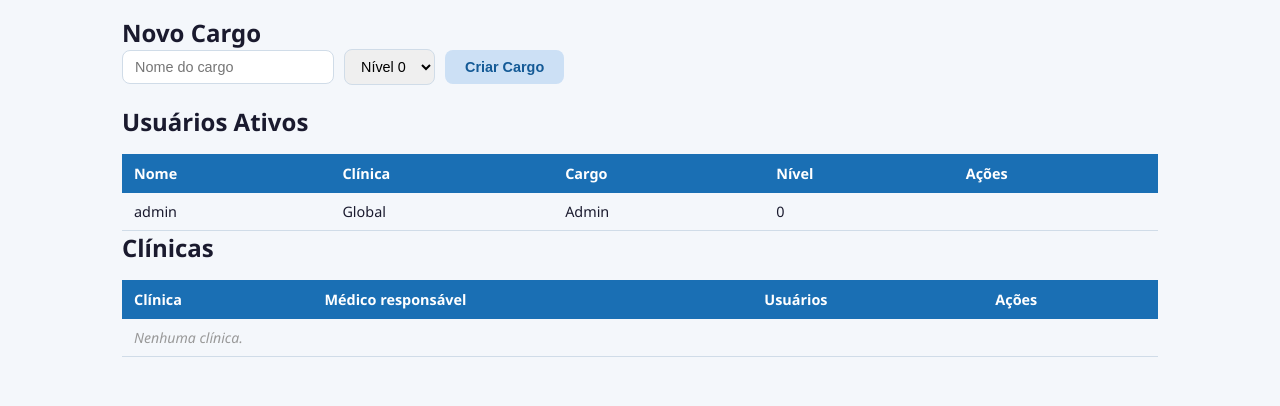
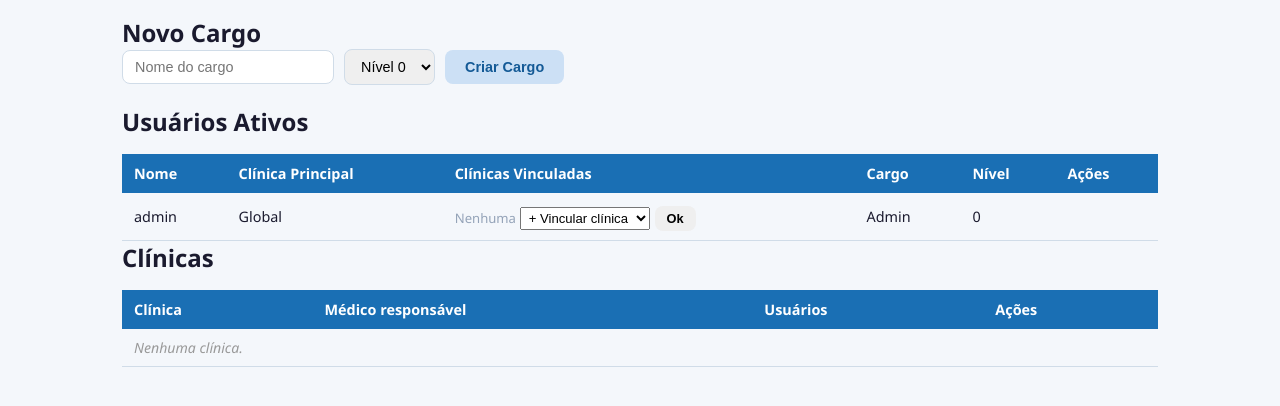
Before and after one commit to mugO-Santos/formulariO, a Flask app: page /painel/usuarios/ in a window 1280 px wide. Shown: the part 292-698 px from the top of the page. Run offline with Flask 3, Linux system fonts and the light colour scheme; a user stored in the database is signed in.

Commit message:
feat: many-to-many usuario-clinica, logo compartilhada entre clinicas vinculadas

```diff
--- a/app/models.py
+++ b/app/models.py
@@ -1,6 +1,13 @@
 from datetime import datetime, timezone
 from flask_login import UserMixin
 from app.extensions import db
+
+# Association table: many-to-many between Usuario and Clinica
+usuario_clinicas = db.Table(
+    "usuario_clinicas",
+    db.Column("usuario_id", db.Integer, db.ForeignKey("usuarios.id"), primary_key=True),
+    db.Column("clinica_id", db.Integer, db.ForeignKey("clinicas.id"), primary_key=True),
+)
 
 
 class Clinica(db.Model):
@@ -53,6 +60,9 @@ class Usuario(UserMixin, db.Model):
 
     cargo = db.relationship("Cargo", back_populates="usuarios")
     clinica = db.relationship("Clinica", back_populates="usuarios")
+    clinicas_vinculadas = db.relationship(
+        "Clinica", secondary=usuario_clinicas, backref="usuarios_vinculados"
+    )
     logs = db.relationship("Log", back_populates="usuario")
     notificacoes = db.relationship("Notificacao", back_populates="usuario")
     encaminhamentos_enviados = db.relationship("Encaminhamento", back_populates="enviado_por")
--- a/app/routes/usuarios.py
+++ b/app/routes/usuarios.py
@@ -65,12 +65,16 @@ def novo():
     else:
         clinica_id = current_user.clinica_id
 
-    db.session.add(Usuario(
+    clinica = Clinica.query.get(clinica_id) if clinica_id else None
+    novo_usuario = Usuario(
         nome=nome,
         senha_hash=generate_password_hash(senha),
         cargo_id=cargo.id,
         clinica_id=clinica_id,
-    ))
+    )
+    if clinica:
+        novo_usuario.clinicas_vinculadas.append(clinica)
+    db.session.add(novo_usuario)
     db.session.commit()
     flash(f"Usuário '{nome}' criado.", "success")
     return redirect(url_for("usuarios.index"))
@@ -160,6 +164,38 @@ def excluir(uid):
     return redirect(url_for("usuarios.index"))
 
 
+@bp.route("/<int:uid>/vincular-clinica", methods=["POST"])
+@login_required
+@superadmin_required
+def vincular_clinica(uid):
+    usuario = Usuario.query.get_or_404(uid)
+    clinica_id_raw = request.form.get("clinica_id", "").strip()
+    if not clinica_id_raw:
+        flash("Selecione uma clínica.", "danger")
+        return redirect(url_for("usuarios.index"))
+    clinica = Clinica.query.get_or_404(int(clinica_id_raw))
+    if clinica not in usuario.clinicas_vinculadas:
+        usuario.clinicas_vinculadas.append(clinica)
+        db.session.commit()
+        flash(f"Clínica '{clinica.nome}' vinculada ao usuário '{usuario.nome}'.", "success")
+    else:
+        flash("Usuário já está vinculado a essa clínica.", "info")
+    return redirect(url_for("usuarios.index"))
+
+
+@bp.route("/<int:uid>/desvincular-clinica/<int:cid>", methods=["POST"])
+@login_required
+@superadmin_required
+def desvincular_clinica(uid, cid):
+    usuario = Usuario.query.get_or_404(uid)
+    clinica = Clinica.query.get_or_404(cid)
+    if clinica in usuario.clinicas_vinculadas:
+        usuario.clinicas_vinculadas.remove(clinica)
+        db.session.commit()
+        flash(f"Clínica '{clinica.nome}' desvinculada do usuário '{usuario.nome}'.", "success")
+    return redirect(url_for("usuarios.index"))
+
+
 @bp.route("/novo-cargo", methods=["POST"])
 @login_required
 @superadmin_required
@@ -192,13 +228,18 @@ def _redirect_back(default_endpoint="painel.index"):
 @bp.route("/clinica/logo", methods=["POST"])
 @login_required
 def atualizar_logo_clinica():
-    if not current_user.clinica_id:
+    clinicas_alvo = current_user.clinicas_vinculadas
+    if not clinicas_alvo:
         flash("Selecione uma clínica para usar esta função.", "danger")
         return _redirect_back("painel.meu_perfil")
 
-    clinica = Clinica.query.get_or_404(current_user.clinica_id)
+    # Use primary clinic for context (nome_impresso, logo preview)
+    clinica_principal = current_user.clinica or clinicas_alvo[0]
+
     nome_impresso = request.form.get("nome_impresso", "").strip() or None
-    clinica.nome_impresso = nome_impresso
+    # Update nome_impresso only on clinicas where this user is primary owner
+    # (to avoid overwriting another clinic's name unintentionally)
+    clinica_principal.nome_impresso = nome_impresso
 
     arquivo = request.files.get("logo")
     if arquivo and arquivo.filename:
@@ -215,15 +256,32 @@ def atualizar_logo_clinica():
         from flask import current_app
         logo_dir = os.path.join(current_app.static_folder, "logos")
         os.makedirs(logo_dir, exist_ok=True)
-        # Remove logo anterior se existir
-        if clinica.logo_path:
-            caminho_antigo = os.path.join(current_app.static_folder, clinica.logo_path.lstrip("/"))
-            if os.path.isfile(caminho_antigo):
-                os.remove(caminho_antigo)
-        nome_arquivo = f"clinica_{clinica.id}_{uuid.uuid4().hex[:8]}.{ext}"
+
+        # Collect old logo paths that will be replaced
+        old_paths = {c.logo_path for c in clinicas_alvo if c.logo_path}
+
+        nome_arquivo = f"clinica_{clinica_principal.id}_{uuid.uuid4().hex[:8]}.{ext}"
         caminho = os.path.join(logo_dir, secure_filename(nome_arquivo))
         arquivo.save(caminho)
-        clinica.logo_path = f"logos/{secure_filename(nome_arquivo)}"
+        novo_logo_path = f"logos/{secure_filename(nome_arquivo)}"
+
+        # Apply the same logo to ALL linked clinics
+        for c in clinicas_alvo:
+            c.logo_path = novo_logo_path
+
+        # Remove old logo files no longer referenced by any clinic
+        from app.models import Clinica as ClinicaModel
+        still_used = {
+            row.logo_path
+            for row in ClinicaModel.query.with_entities(ClinicaModel.logo_path).filter(
+                ClinicaModel.logo_path.isnot(None)
+            ).all()
+        }
+        for old_path in old_paths:
+            if old_path and old_path not in still_used:
+                caminho_antigo = os.path.join(current_app.static_folder, old_path.lstrip("/"))
+                if os.path.isfile(caminho_antigo):
+                    os.remove(caminho_antigo)
 
     db.session.add(Log(usuario_id=current_user.id, acao="Atualizou logo/nome da clínica"))
     db.session.commit()
--- a/app/templates/base_painel.html
+++ b/app/templates/base_painel.html
@@ -120,10 +120,20 @@
       <h2>Configurações da Clínica</h2>
       <p class="modal__hint">A imagem e o nome abaixo aparecem no cabeçalho do PDF dos pacientes desta clínica.</p>
 
-      {% if current_user.clinica %}
-      {% if current_user.clinica.logo_path %}
+      {% set clinicas_config = current_user.clinicas_vinculadas %}
+      {% set clinica_ref = current_user.clinica or (clinicas_config[0] if clinicas_config else none) %}
+
+      {% if clinica_ref %}
+      {% if clinicas_config | length > 1 %}
+      <p class="modal__hint" style="color:#3b82f6;">
+        Você está vinculado a <strong>{{ clinicas_config | length }}</strong> clínicas.
+        Ao salvar, a logo será aplicada a todas elas:
+        {% for c in clinicas_config %}<em>{{ c.nome }}</em>{% if not loop.last %}, {% endif %}{% endfor %}.
+      </p>
+      {% endif %}
+      {% if clinica_ref.logo_path %}
       <div class="config-clinica__preview">
-        <img src="{{ url_for('static', filename=current_user.clinica.logo_path) }}"
+        <img src="{{ url_for('static', filename=clinica_ref.logo_path) }}"
              alt="Logo atual"
              class="config-clinica__logo">
         <p class="config-clinica__caption">Logo atual</p>
@@ -144,7 +154,7 @@
                  name="nome_impresso"
                  maxlength="120"
                  placeholder="Ex: Clínica São Lucas"
-                 value="{{ current_user.clinica.nome_impresso or '' }}" />
+                 value="{{ clinica_ref.nome_impresso or '' }}" />
         </div>
         <button type="submit" class="btn btn--primary">Salvar Configurações</button>
       </form>
--- a/app/templates/painel/usuarios.html
+++ b/app/templates/painel/usuarios.html
@@ -63,13 +63,41 @@
 <h2>Usuários Ativos</h2>
 <table class="tabela">
   <thead>
-    <tr><th>Nome</th><th>Clínica</th><th>Cargo</th><th>Nível</th><th>Ações</th></tr>
+    <tr><th>Nome</th><th>Clínica Principal</th><th>Clínicas Vinculadas</th><th>Cargo</th><th>Nível</th><th>Ações</th></tr>
   </thead>
   <tbody>
     {% for u in usuarios %}
     <tr>
       <td>{{ u.nome }}</td>
       <td>{{ u.clinica.nome if u.clinica else 'Global' }}</td>
+      <td>
+        {% for c in u.clinicas_vinculadas %}
+          <span style="display:inline-block;background:#e2e8f0;border-radius:4px;padding:1px 6px;font-size:.82rem;margin:1px;">
+            {{ c.nome }}
+            {% if current_user.is_superadmin %}
+            <form method="POST" action="{{ url_for('usuarios.desvincular_clinica', uid=u.id, cid=c.id) }}"
+                  style="display:inline" onsubmit="return confirm('Desvincular {{ c.nome }} de {{ u.nome }}?')">
+              <button type="submit" style="background:none;border:none;color:#e53e3e;cursor:pointer;font-size:.8rem;padding:0 2px;" title="Desvincular">✕</button>
+            </form>
+            {% endif %}
+          </span>
+        {% else %}
+          <span style="color:#94a3b8;font-size:.82rem;">Nenhuma</span>
+        {% endfor %}
+        {% if current_user.is_superadmin %}
+        <form method="POST" action="{{ url_for('usuarios.vincular_clinica', uid=u.id) }}" style="display:inline-flex;gap:.3rem;margin-top:4px;align-items:center;">
+          <select name="clinica_id" style="font-size:.82rem;padding:2px 4px;">
+            <option value="">+ Vincular clínica</option>
+            {% for c in clinicas %}
+              {% if c not in u.clinicas_vinculadas %}
+              <option value="{{ c.id }}">{{ c.nome }}</option>
+              {% endif %}
+            {% endfor %}
+          </select>
+          <button type="submit" class="btn btn--sm">Ok</button>
+        </form>
+        {% endif %}
+      </td>
       <td>{{ u.cargo.nome }}</td>
       <td>{{ u.nivel }}</td>
       <td>
@@ -82,7 +110,7 @@
       </td>
     </tr>
     {% else %}
-    <tr><td colspan="5" class="empty">Nenhum usuário.</td></tr>
+    <tr><td colspan="6" class="empty">Nenhum usuário.</td></tr>
     {% endfor %}
   </tbody>
 </table>
```
Also changed, not shown: db_migrations.py (+51 -1 lines).
